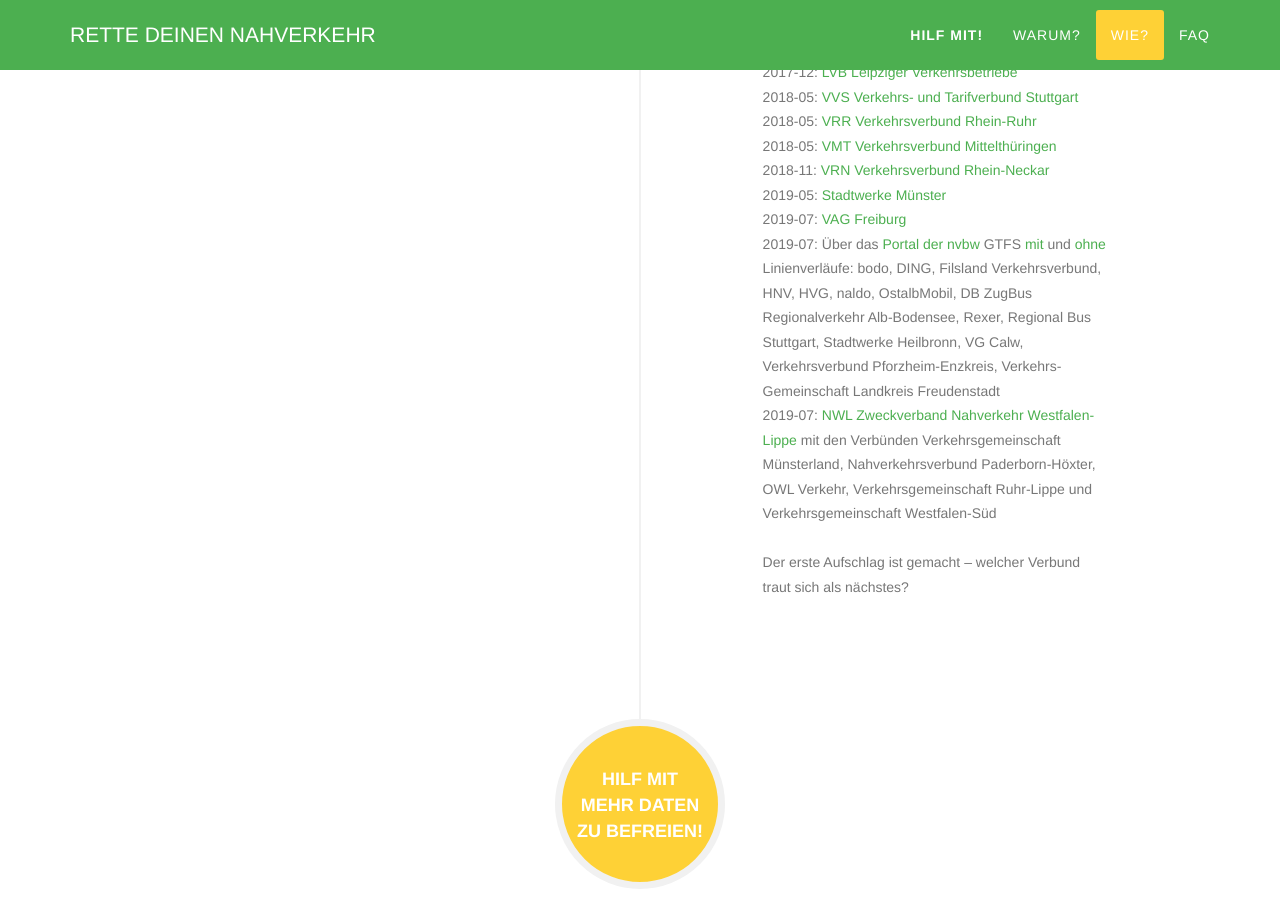
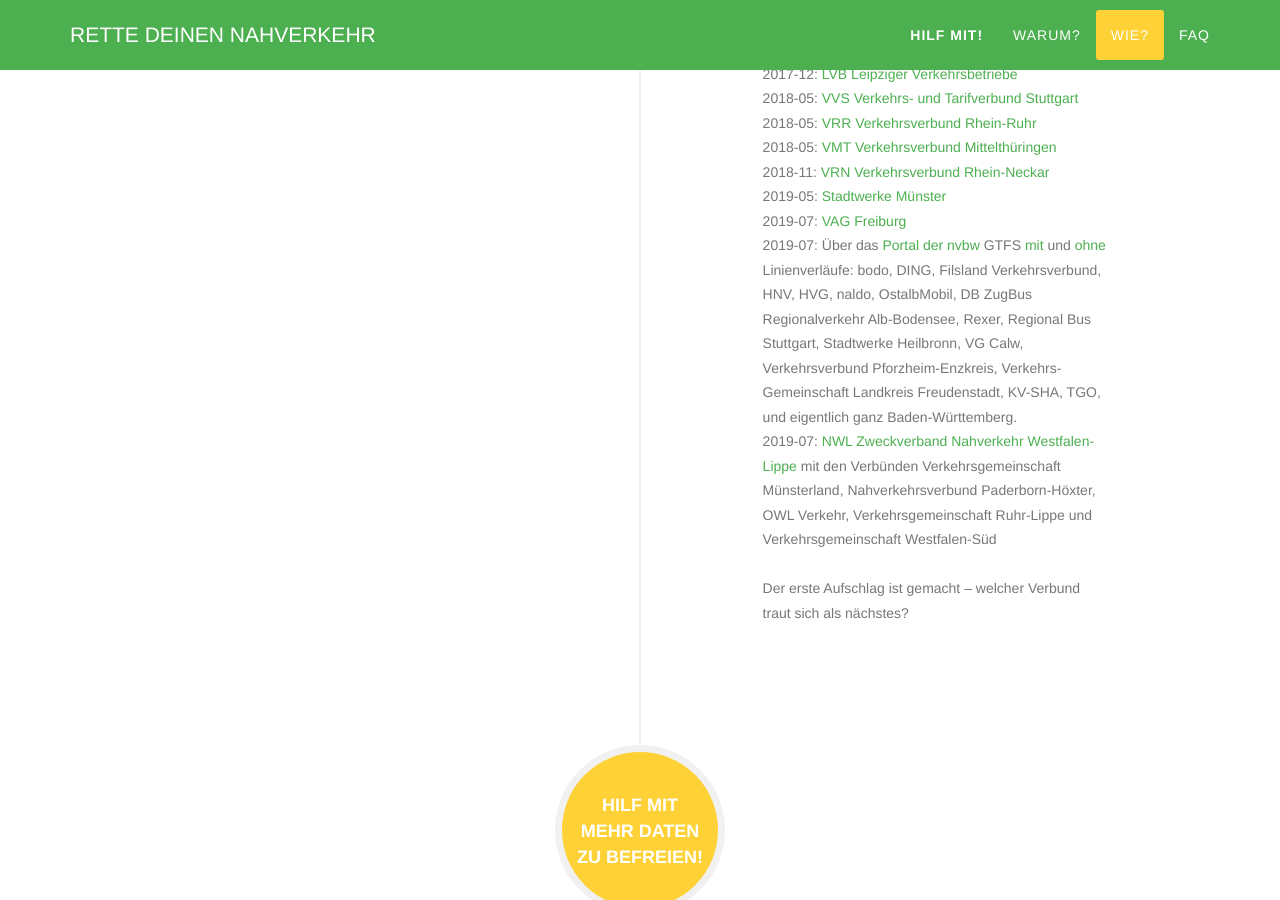
Before and after one commit to okfde/rettedeinennahverkehr, a Jekyll site: the page built from index.html, in a window 1280 px wide and 900 px high, scrolled down 3757 px. Built offline with Jekyll 4.4.1, drawn with Linux system fonts in a browser that asks for light colours; comment, search, counter and statistics services are not loaded.

Commit message:
Letzte kreise in BW hinzugefügt inkl Karte

```diff
--- a/_includes/how.html
+++ b/_includes/how.html
@@ -93,7 +93,7 @@
                                         <br>
                                         2019-07: <a href="https://www.vag-freiburg.de/service-infos/downloads/gtfs-daten">VAG Freiburg</a>
                                         <br>
-                                        2019-07: Über das <a href="https://www.nvbw.de/aufgaben/digitale-mobilitaet/fahrplandaten/">Portal der nvbw</a> GTFS <a href="https://www.nvbw.de/aufgaben/digitale-mobilitaet/fahrplandaten-mit-liniennetz-nach-verkehrsverbund/">mit</a> und <a href="https://www.nvbw.de/aufgaben/digitale-mobilitaet/fahrplandaten-ohne-liniennetz-nach-verkehrsverbund/">ohne</a> Linienverläufe: bodo, DING, Filsland Verkehrsverbund, HNV, HVG, naldo, OstalbMobil, DB ZugBus Regionalverkehr Alb-Bodensee, Rexer, Regional Bus Stuttgart, Stadtwerke Heilbronn, VG Calw, Verkehrsverbund Pforzheim-Enzkreis, Verkehrs-Gemeinschaft Landkreis Freudenstadt
+                                        2019-07: Über das <a href="https://www.nvbw.de/aufgaben/digitale-mobilitaet/fahrplandaten/">Portal der nvbw</a> GTFS <a href="https://www.nvbw.de/aufgaben/digitale-mobilitaet/fahrplandaten-mit-liniennetz-nach-verkehrsverbund/">mit</a> und <a href="https://www.nvbw.de/aufgaben/digitale-mobilitaet/fahrplandaten-ohne-liniennetz-nach-verkehrsverbund/">ohne</a> Linienverläufe: bodo, DING, Filsland Verkehrsverbund, HNV, HVG, naldo, OstalbMobil, DB ZugBus Regionalverkehr Alb-Bodensee, Rexer, Regional Bus Stuttgart, Stadtwerke Heilbronn, VG Calw, Verkehrsverbund Pforzheim-Enzkreis, Verkehrs-Gemeinschaft Landkreis Freudenstadt, KV-SHA, TGO, und eigentlich ganz Baden-Württemberg.
                                         <br>
                                         2019-07: <a href="https://www.opendata-oepnv.de/dataset/soll-fahrplandaten-nwl">NWL Zweckverband Nahverkehr Westfalen-Lippe</a> mit den Verbünden Verkehrsgemeinschaft Münsterland, Nahverkehrsverbund Paderborn-Höxter, OWL Verkehr, Verkehrsgemeinschaft Ruhr-Lippe und Verkehrsgemeinschaft Westfalen-Süd
                                         <br>
```
Also changed, not shown: img/opendata-map.png.
